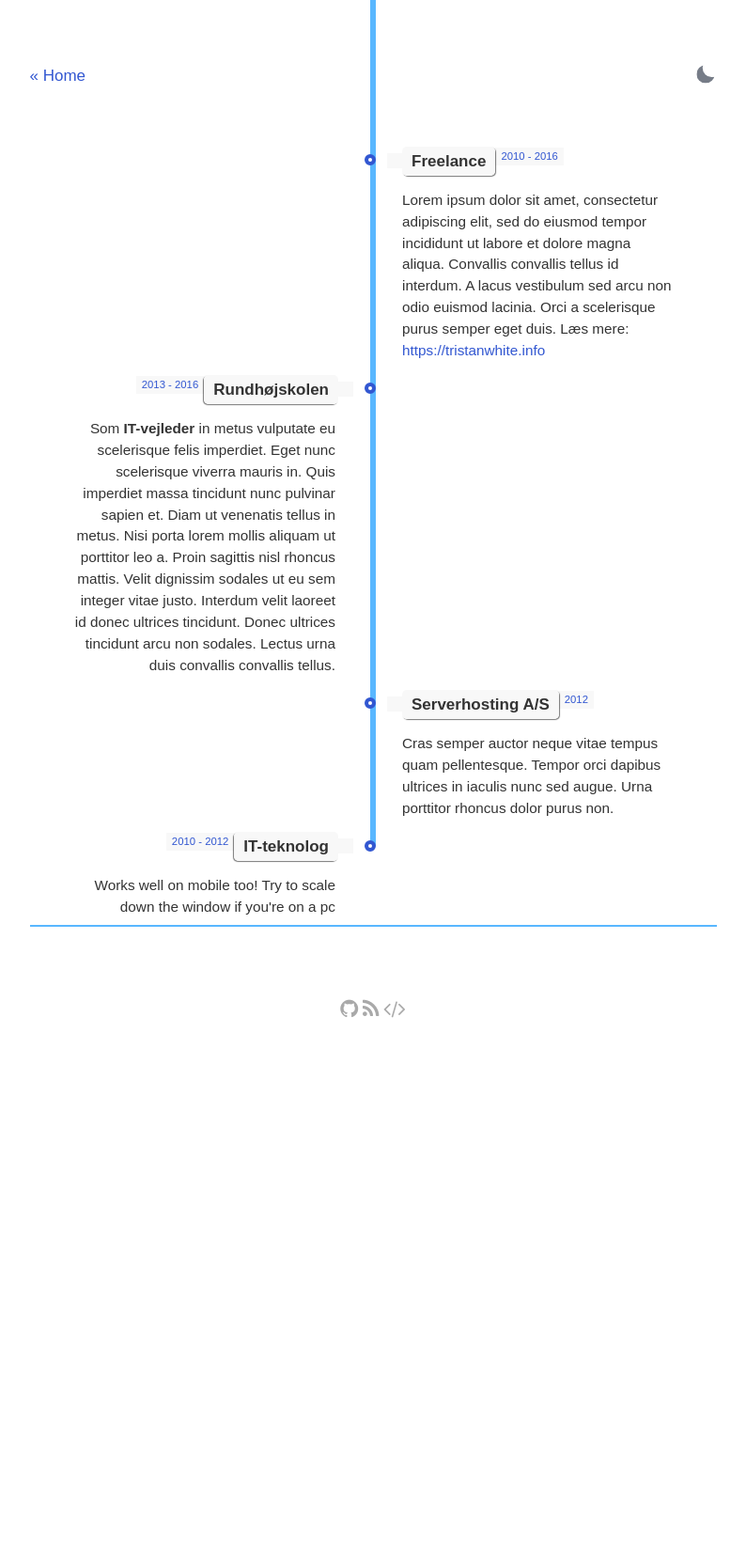
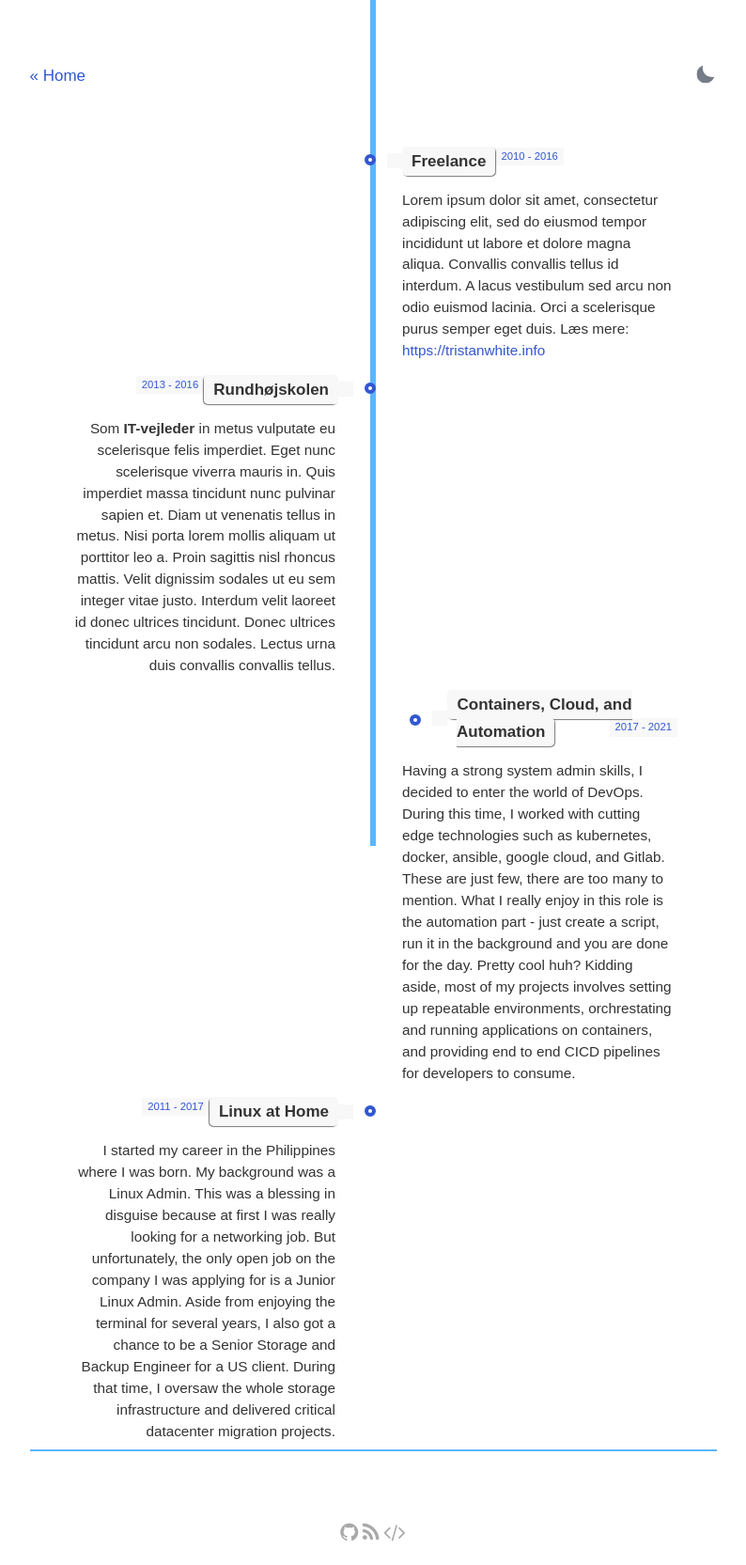
Before and after one commit to mvineza/spindel, a Jekyll site: the page built from about.html, in a window 1280 px wide. Shown: the whole page at 94% size, without its empty margins (243-1037 px from the left). Built offline with Jekyll 4.4.1, drawn with Linux system fonts in a browser that asks for light colours; before the commit the page ends 1107 px from its top, so only the background shows below that.

Commit message:
master: add about

```diff
--- a/about.html
+++ b/about.html
@@ -54,12 +54,17 @@ layout: default
         <li>
             <div class="direction-r">
                 <div class="flag-wrapper">
-                    <span class="flag">Serverhosting A/S</span>
-                    <span class="time-wrapper"><span class="time">2012</span></span>
+                    <span class="flag">Containers, Cloud, and Automation</span>
+                    <span class="time-wrapper"><span class="time">2017 - 2021</span></span>
                 </div>
                 <div class="desc">
-                    Cras semper auctor neque vitae tempus quam pellentesque. Tempor orci dapibus ultrices
-                    in iaculis nunc sed augue. Urna porttitor rhoncus dolor purus non.
+                    Having a strong system admin skills, I decided to enter the world of DevOps. During this time,
+		    I worked with cutting edge technologies such as kubernetes, docker, ansible, google cloud, and
+		    Gitlab. These are just few, there are too many to mention. What I really enjoy in this role is
+		    the automation part - just create a script, run it in the background and you are done for the day.
+		    Pretty cool huh? Kidding aside, most of my projects involves setting up repeatable environments,
+		    orchrestating and running applications on containers, and providing end to end CICD pipelines for
+		    developers to consume.
                 </div>
             </div>
         </li>
@@ -69,11 +74,16 @@ layout: default
         <li>
             <div class="direction-l">
                 <div class="flag-wrapper">
-                    <span class="flag">IT-teknolog</span>
-                    <span class="time-wrapper"><span class="time">2010 - 2012</span></span>
+                    <span class="flag">Linux at Home</span>
+                    <span class="time-wrapper"><span class="time">2011 - 2017</span>
                 </div>
                 <div class="desc">
-                    Works well on mobile too! Try to scale down the window if you're on a pc
+                    I started my career in the Philippines where I was born. My background was a Linux Admin. This
+		    was a blessing in disguise because at first I was really looking for a networking job. But
+		    unfortunately, the only open job on the company I was applying for is a Junior Linux Admin.
+		    Aside from enjoying the terminal for several years, I also got a chance to be a Senior Storage and
+		    Backup Engineer for a US client. During that time, I oversaw the whole storage infrastructure
+		    and delivered critical datacenter migration projects.
                 </div>
             </div>
         </li>
```
